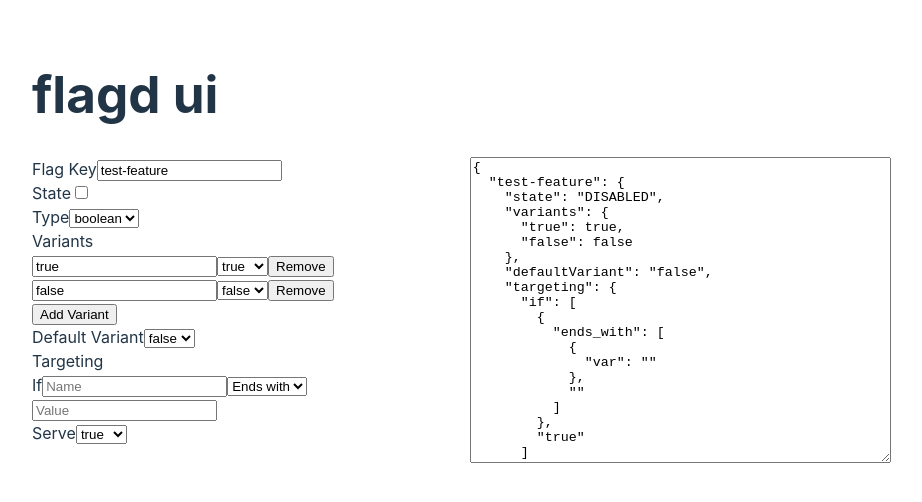
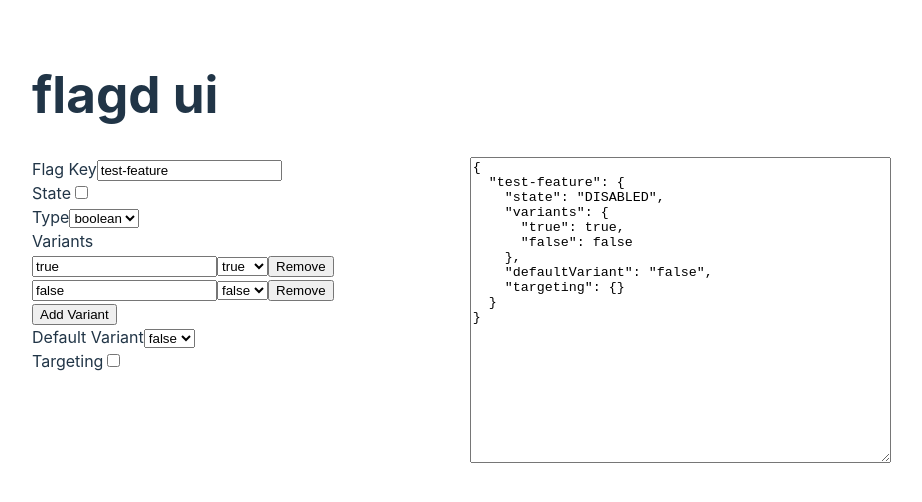
Before and after one commit to yangzhaox/flagd-ui, a React (Vite) app: page / in a window 1280 px wide. Shown: the top 502 px of the page, without its empty margins (0-922 px from the left). Built offline with nearby package versions, Linux system fonts and the light colour scheme.

Commit message:
toggle targeting

```diff
--- a/src/App.jsx
+++ b/src/App.jsx
@@ -10,6 +10,7 @@ function App() {
     { name: "true", value: true },
     { name: "false", value: false }
   ])
+  const [hasTargeting, setHasTargeting] = useState(false)
   const [condition, setCondition] = useState({
     name: "", operator: "ends_with", value: ""
   })
@@ -26,20 +27,20 @@ function App() {
       setDefaultVariant("false")
     } else if (newType === "string") {
       setVariants([
-        { name: "foo", value: "foo"},
-        { name: "bar", value: "bar"}
+        { name: "foo", value: "foo" },
+        { name: "bar", value: "bar" }
       ])
       setDefaultVariant("foo")
     } else if (newType === "number") {
       setVariants([
-        { name: "1", value: 1},
-        { name: "2", value: 2}
+        { name: "1", value: 1 },
+        { name: "2", value: 2 }
       ])
       setDefaultVariant("1")
     } else if (newType === "object") {
       setVariants([
-        { name: "foo", value: JSON.stringify({ foo: "foo" })},
-        { name: "bar", value: JSON.stringify({ bar: "bar" })}
+        { name: "foo", value: JSON.stringify({ foo: "foo" }) },
+        { name: "bar", value: JSON.stringify({ bar: "bar" }) }
       ])
       setDefaultVariant("foo")
     }
@@ -85,6 +86,7 @@ function App() {
       type,
       variants,
       defaultVariant,
+      hasTargeting,
       condition,
       targetVariant
     }
@@ -129,13 +131,13 @@ function App() {
                       </select> : null}
                     {type === "string" ?
                       <input id={`variant${index}Value`} placeholder="Value" value={variant.value}
-                        onChange={(e) => handleVariantChange(index, "value", e.target.value)}/> : null}
+                        onChange={(e) => handleVariantChange(index, "value", e.target.value)} /> : null}
                     {type === "number" ?
                       <input id={`variant${index}Value`} type="number" value={variant.value}
-                        onChange={(e) => handleVariantChange(index, "value", Number(e.target.value))}/> : null}
+                        onChange={(e) => handleVariantChange(index, "value", Number(e.target.value))} /> : null}
                     {type === "object" ?
                       <input id={`variant${index}Value`} value={variant.value}
-                        onChange={(e) => handleVariantChange(index, "value", e.target.value)}/> : null}
+                        onChange={(e) => handleVariantChange(index, "value", e.target.value)} /> : null}
                     <button id="removeVariant" onClick={() => removeVariant(index)}>Remove</button>
                   </div>
                 ))}
@@ -154,7 +156,10 @@ function App() {
             </select>
           </div>
           <div>
-            <label>Targeting<br/>
+            <label htmlFor="hasTargeting">Targeting</label>
+            <input id="hasTargeting" type="checkbox" checked={hasTargeting} onChange={(e) => setHasTargeting(e.target.checked)} />
+            <br />
+            { hasTargeting && (<div>
               <label>If
                 <input id="conditionName" placeholder="Name"
                   value={condition.name}
@@ -168,7 +173,7 @@ function App() {
                   value={condition.value}
                   onChange={(e) => setCondition({ ...condition, value: e.target.value })} />
               </label>
-              <br/>
+              <br />
               <label>Serve
                 <select id="targetVariant"
                   value={targetVariant}
@@ -178,7 +183,7 @@ function App() {
                   ))}
                 </select>
               </label>
-            </label>
+            </div>)}
           </div>
         </div>
         <div>
--- a/src/flagFormConverter.js
+++ b/src/flagFormConverter.js
@@ -17,13 +17,13 @@ export default function flagFormConverter(formData) {
                 return acc
             }, {}),
             defaultVariant: formData.defaultVariant,
-            targeting: {
+            targeting: formData.hasTargeting ? {
                 if: [{
                     [formData.condition?.operator]: [{
                         var: formData.condition?.name
                     }, formData.condition?.value]
                 }, formData.targetVariant]
-            }
+            } : {}
         }
     }
 }
```
Also changed, not shown: 1 other file (tests, documents, lock files or other folders). Lines whose indentation alone changed are shown as unchanged.
